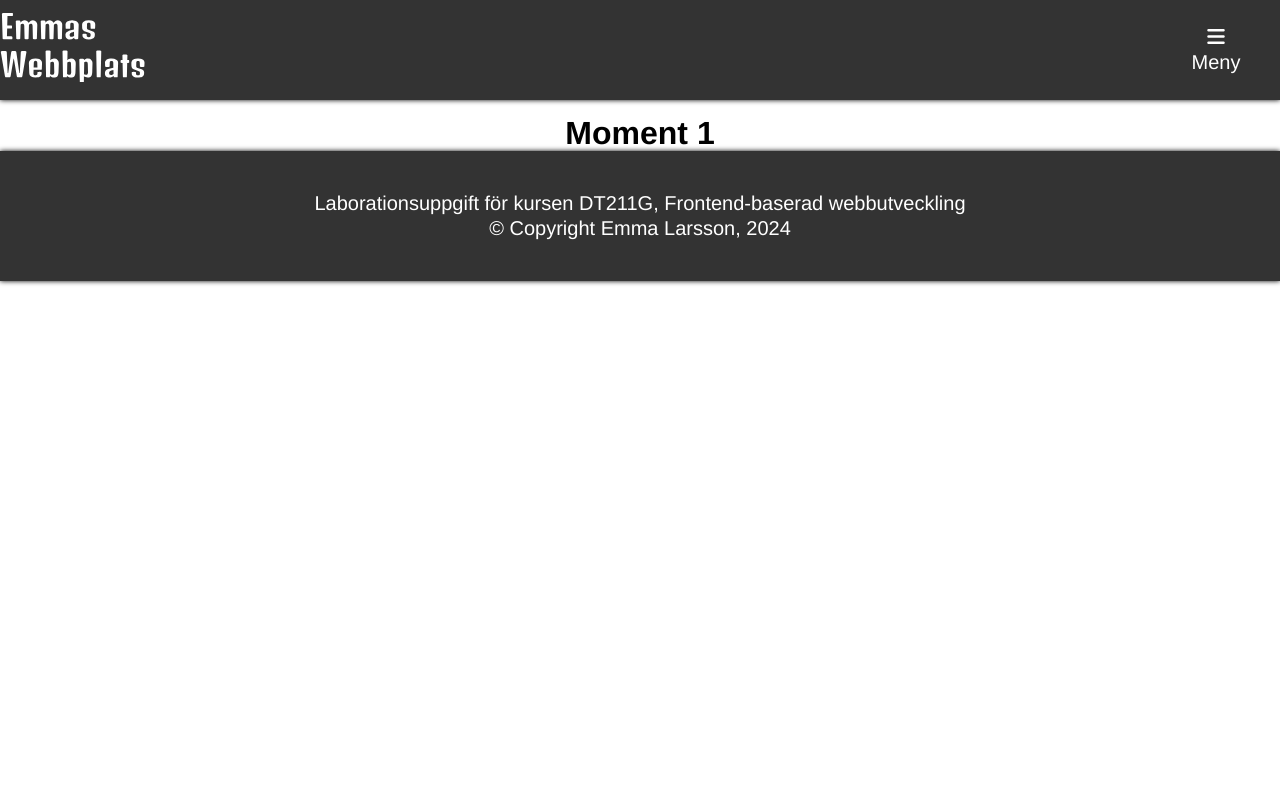
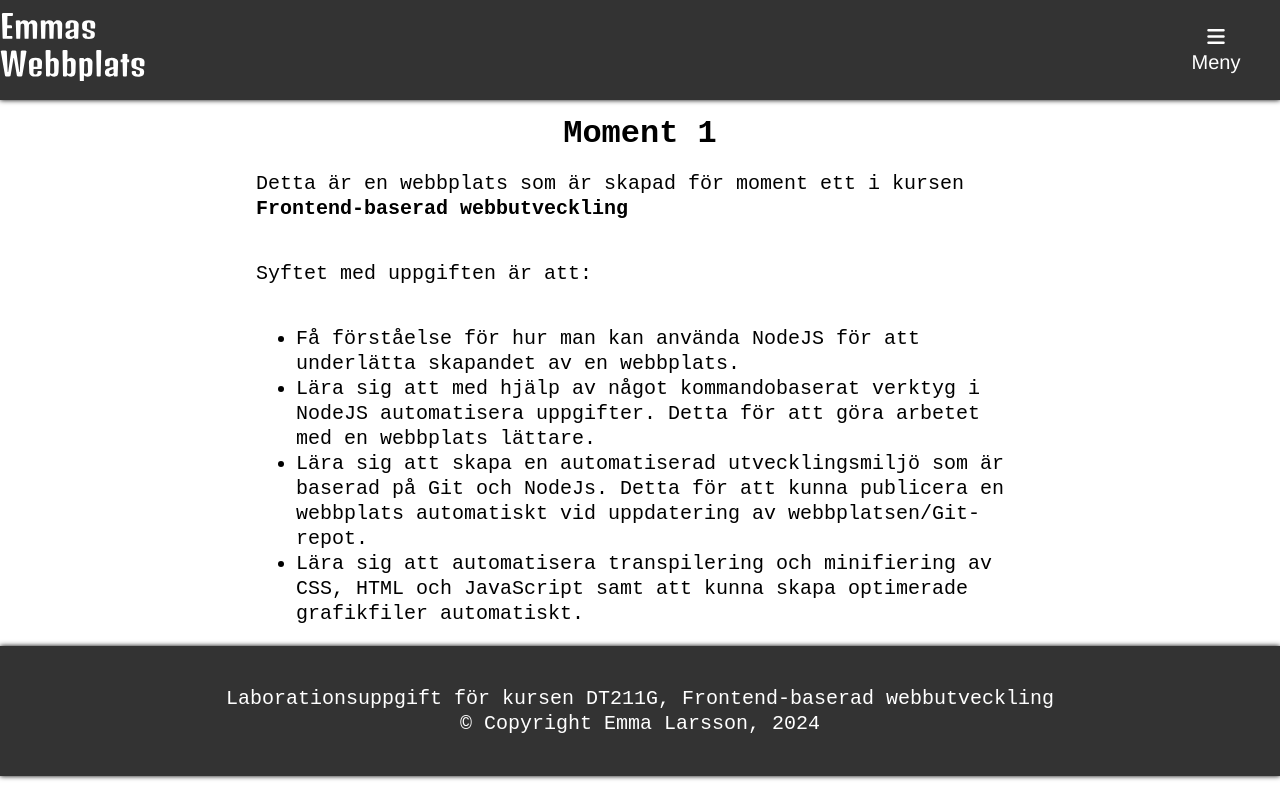
Before and after one commit to QmmaLarsson/moment1_dt211g, a website built with Parcel: page src/index.html in a window 1280 px wide. Built offline with nearby package versions, Linux system fonts and the light colour scheme.

Commit message:
Lagt till text på startsidan samt placerat ut innehållet med hjälp av grid i CSS

```diff
--- a/src/css/styles.css
+++ b/src/css/styles.css
@@ -8,7 +8,7 @@ body {
     /*Textstorlek 16px som standard*/
     font-size: 2rem;
     line-height: 2.5rem;
-    font-family: 'Franklin Gothic Medium', 'Arial Narrow', Arial, sans-serif;
+    font-family:'Courier New', Courier, monospace;
     margin: 0;
 }
 
@@ -157,3 +157,29 @@ footer {
     padding-top: 20px;
     padding-bottom: 20px;
 }
+
+/*Slut på regler för header.*/
+
+/*Regler för startsida.*/
+#container1 {
+    display: grid;
+    grid-template-rows: auto;
+    grid-template-columns: 20% 60% 20%;
+}
+
+#heading1 {
+grid-area: 1/2/2/3;
+}
+
+#text1 {
+    grid-area: 2/2/3/3;
+}
+
+#text2 {
+    grid-area: 3/2/4/3;
+}
+
+#list1 {
+    grid-area: 4/2/5/3;
+}
+/*Slut på regler för startsida.*/
--- a/src/index.html
+++ b/src/index.html
@@ -40,7 +40,25 @@
     </header>
 
     <main>
-        <h1>Moment 1</h1>
+        <div id="container1">
+            <h1 id="heading1">Moment 1</h1>
+
+            <p id="text1">Detta är en webbplats som är skapad för moment ett i kursen <b>Frontend-baserad
+                    webbutveckling</b></p>
+
+                <p id="text2">Syftet
+                    med uppgiften är att:</p>
+
+            <ul id="list1">
+                <li>Få förståelse för hur man kan använda NodeJS för att underlätta skapandet av en webbplats.</li>
+                <li> Lära sig att med hjälp av något kommandobaserat verktyg i NodeJS automatisera uppgifter. Detta för
+                    att göra arbetet med en webbplats lättare.</li>
+                <li>Lära sig att skapa en automatiserad utvecklingsmiljö som är baserad på Git och NodeJs. Detta för att
+                    kunna publicera en webbplats automatiskt vid uppdatering av webbplatsen/Git-repot.</li>
+                <li>Lära sig att automatisera transpilering och minifiering av CSS, HTML och JavaScript samt att kunna
+                    skapa optimerade grafikfiler automatiskt.</li>
+            </ul>
+        </div>
     </main>
 
     <footer>
```
Also changed, not shown: src/assignment.html (+4 -3 lines).
